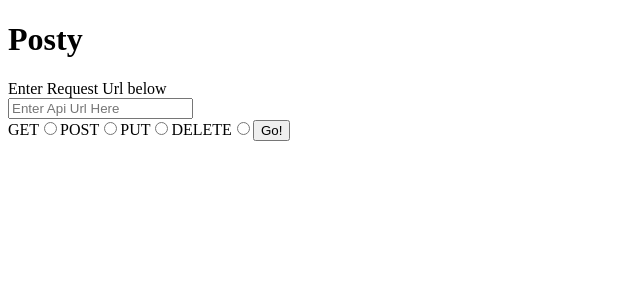
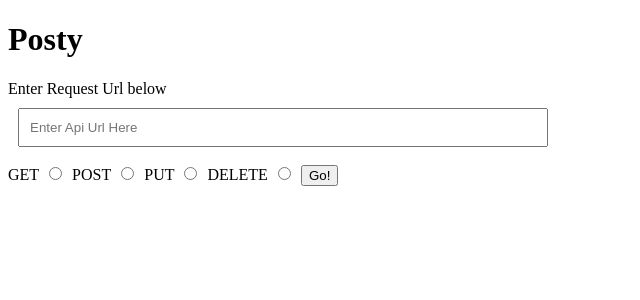
Before and after one commit to Dominique-Sakrisson/posty, a React app: page / in a window 1280 px wide. Shown: the top 300 px of the page, without its empty margins (0-640 px from the left). Built offline with nearby package versions, Linux system fonts and the light colour scheme.

Commit message:
style changes

```diff
--- a/src/components/app/App.jsx
+++ b/src/components/app/App.jsx
@@ -1,5 +1,6 @@
 import React from 'react';
 import Posty from '../../containers/Posty'
+import '../../styles/style.css'
 
 export default function App() {
   return <Posty/>;
--- a/src/components/app/queries/Query.jsx
+++ b/src/components/app/queries/Query.jsx
@@ -6,8 +6,8 @@ const Query = ({onSubmit, onQueryChange, onMethodChange}) => (
     <>
         <form onSubmit={onSubmit}>
             <h1>Posty</h1>
-            <label htmlFor='api-url'>Enter Request Url below</label><br/>
-            <input id='api-url' onChange={onQueryChange} placeholder='Enter Api Url Here' name='request-sender' type="text" /><br/>
+            <label  htmlFor='api-url'>Enter Request Url below</label><br/>
+            <input id='api-url' style={{width:'40%', padding: '10px'}} onChange={onQueryChange} placeholder='Enter Api Url Here' name='request-sender' type="text" /><br/>
             <QueryMethod onChange={onMethodChange}/>
 {/*
             <label htmlFor='get-input'>GET</label>
--- a/src/components/app/queries/QueryMethod.jsx
+++ b/src/components/app/queries/QueryMethod.jsx
@@ -1,19 +1,24 @@
 import React from 'react'
 import PropTypes from 'prop-types'
+import '../../../styles/style.css'
 
 const QueryMethod = ({onChange}) => (
     <>
-    <label htmlFor='get-input'>GET</label>
-            <input onChange={onChange} name='method-input' id='get-input' type="radio" value='GET'/>
+        <label htmlFor='get-input'>GET
+            <input  onChange={onChange} name='method-input' id='get-input' type="radio" value='GET'/>
+        </label>
 
-            <label htmlFor='post-input'>POST</label>
-            <input onChange={onChange} name='method-input' id='post-input' type="radio" value='POST'/>
+        <label htmlFor='post-input'>POST
+            <input  onChange={onChange} name='method-input' id='post-input' type="radio" value='POST'/>
+        </label>
 
-            <label htmlFor='put-input'>PUT</label>
-            <input onChange={onChange} name='method-input' id='put-input' type="radio" value='PUT'/>
+        <label htmlFor='put-input'>PUT
+            <input  onChange={onChange} name='method-input' id='put-input' type="radio"  value='PUT'/>
+        </label>
 
-            <label htmlFor='delete-input'>DELETE</label>
-            <input onChange={onChange} name='method-input' id='delete-input' type="radio" value='DELETE' />
+        <label htmlFor='delete-input'>DELETE
+            <input  onChange={onChange} name='method-input' id='delete-input'    type="radio" value='DELETE' />
+        </label>
     </>
 )
 
--- /dev/null
+++ b/src/styles/style.css
@@ -0,0 +1,3 @@
+input{
+    margin: 10px;
+}
```
Also changed, not shown: 1 other file (tests, documents, lock files or other folders).
